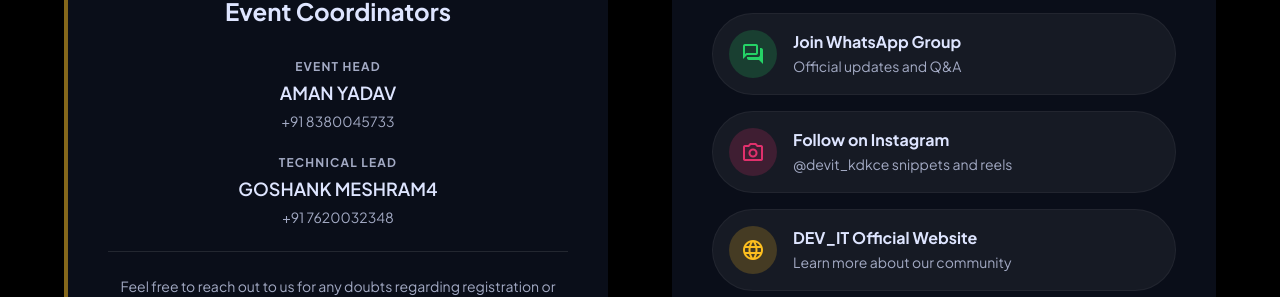
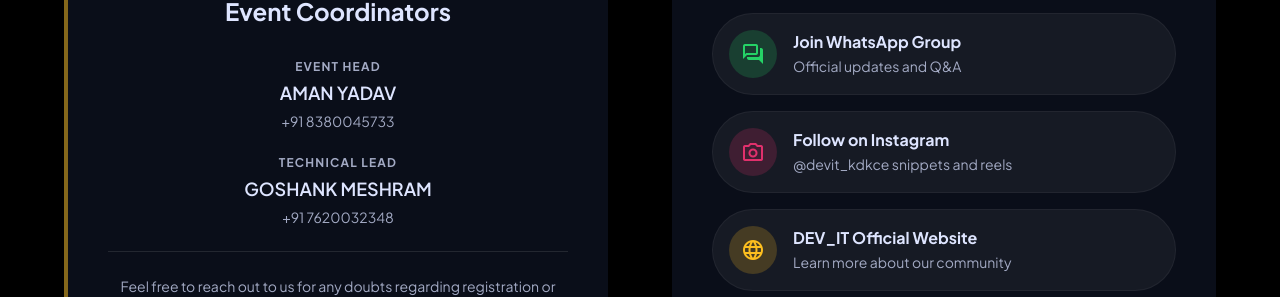
Before and after one commit to AmansYadav309/DevYatra-HackFest-2026, a React (Vite) app: page / in a window 1280 px wide. Shown: the part 11042-11339 px from the top of the page. Built offline with nearby package versions, Linux system fonts and the light colour scheme.

Commit message:
logo changed

```diff
--- a/src/components/Contact.tsx
+++ b/src/components/Contact.tsx
@@ -29,7 +29,7 @@ export const Contact: React.FC = () => {
                             </div>
                             <div>
                                 <span className="block text-xs uppercase tracking-widest text-[#a3aac4] mb-1 font-bold">Technical Lead</span>
-                                <span className="text-lg text-on-surface font-semibold block">GOSHANK MESHRAM4</span>
+                                <span className="text-lg text-on-surface font-semibold block">GOSHANK MESHRAM</span>
                                 <span className="text-sm block mt-1">+91 7620032348</span>
                             </div>
                             <div className="pt-6 border-t border-white/10 mt-6 text-sm">
--- a/src/components/FAQ.tsx
+++ b/src/components/FAQ.tsx
@@ -35,10 +35,10 @@ const FAQ_ITEMS = [
         a: "Yes! Two structured mentorship sessions will be conducted during Round 1."
     }, {
            q: "How is Round 1 conducted?",
-        a: "Round 1 begins with an online kickoff on Google Meet, followed by a continuous 24-hour coding window starting 15 March 2026."
+        a: "Round 1 begins with an online kickoff on Google Meet, followed by a continuous 24-hour coding window starting 4th April 2026."
     }, {
            q: "How are teams shortlisted?",
-        a: "Based on innovation, technical quality, AWS service usage, and overall feasibility of the solution."
+        a: "Based on innovation, technical quality, service usage, and overall feasibility of the solution."
     },{
         q:"what do we need to submit? ",
         a:"Your Round 1 submission must include: (1) PPT Presentation using the official template (PPT/PPTX format, max 15 MB); (2) Data Report — a written description of your project, the problem chosen, your solution approach, and expected impact; (3) Public GitHub Repository URL with all source code; and (4) Deployment/Live Demo URL (optional but strongly recommended). All submissions are made via the Project Submission Portal."
```
